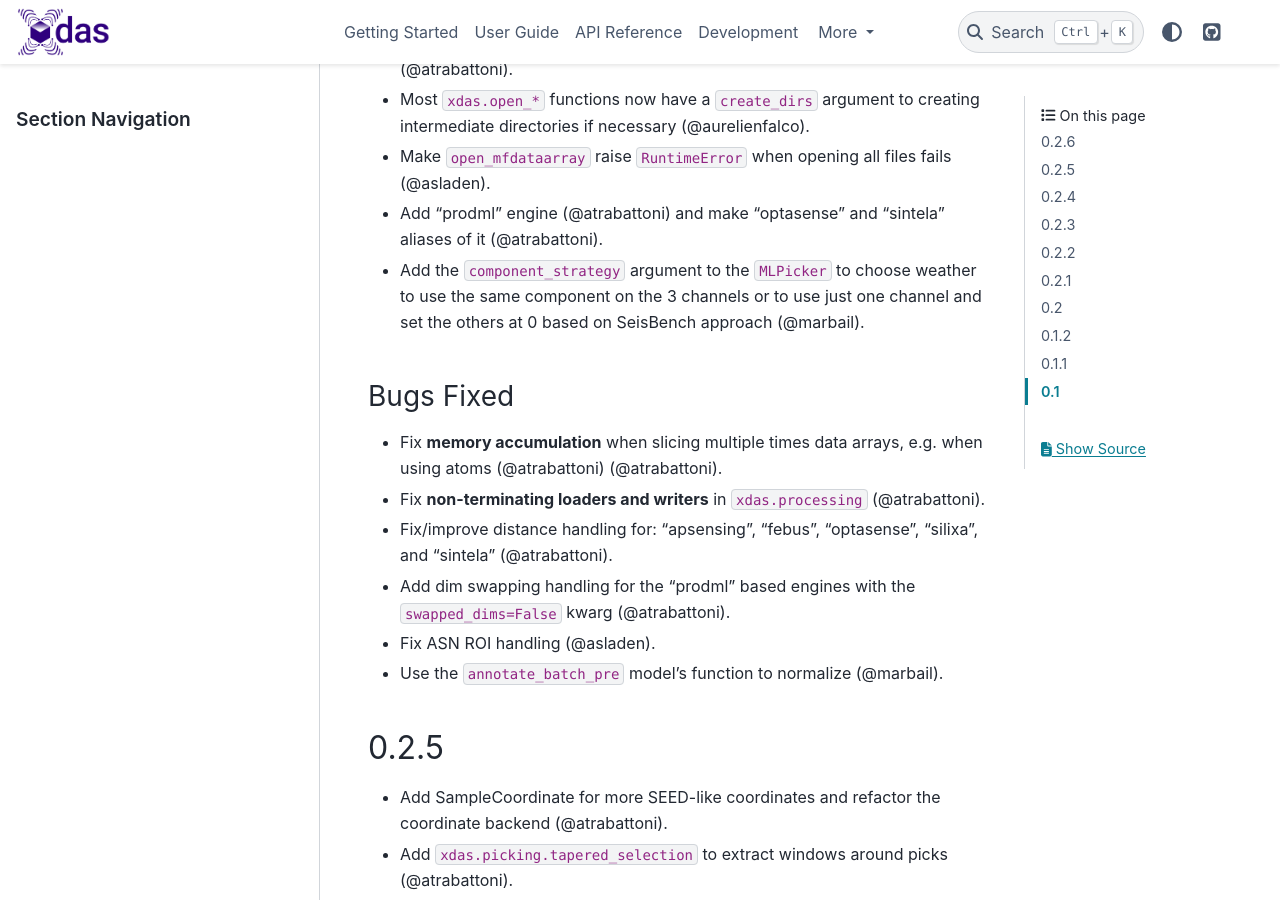
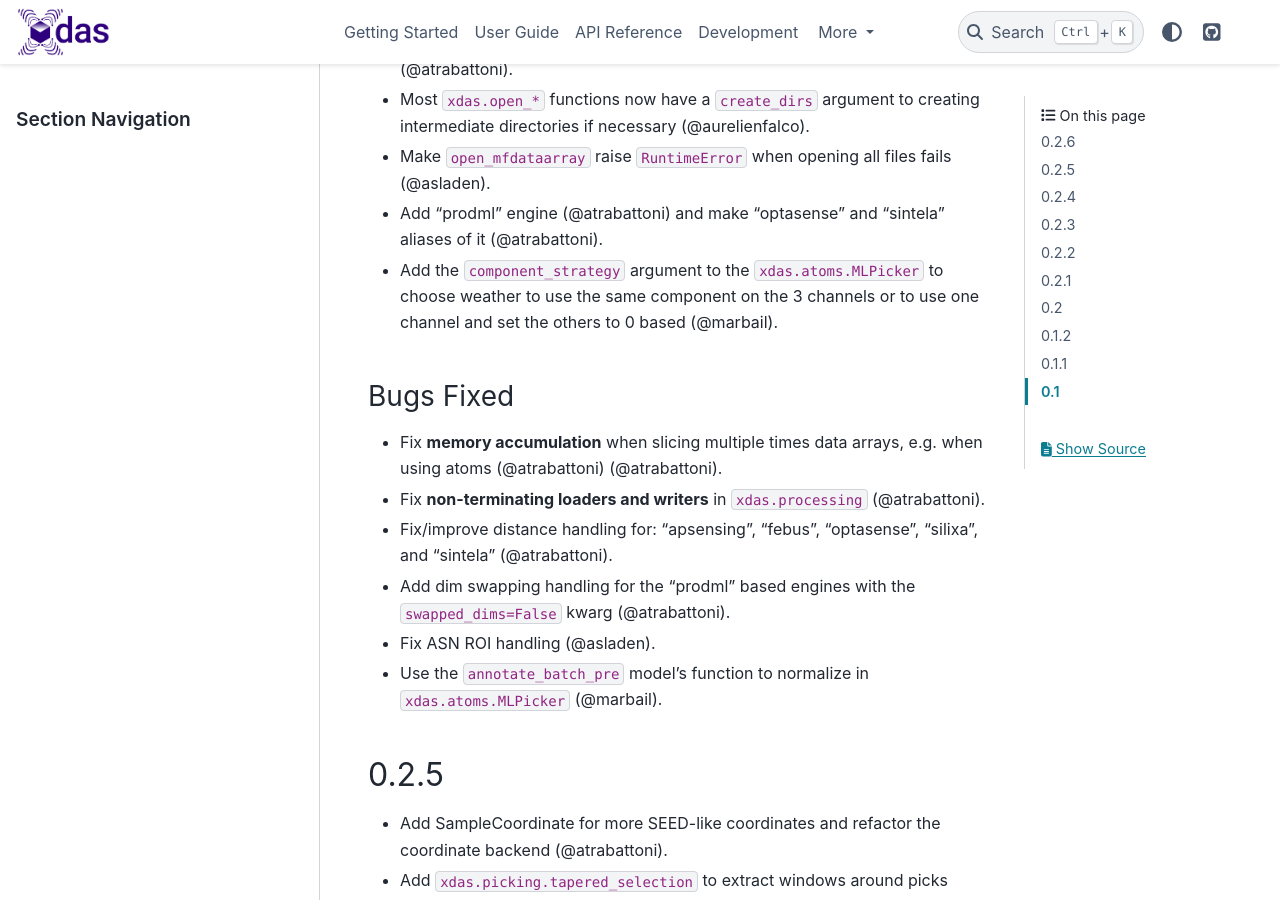
Before and after one commit to xdas-dev/xdas, a Sphinx documentation site: the page built from docs/release-notes.md, in a window 1280 px wide and 900 px high, scrolled down 653 px. Built offline with Sphinx 7.4.7 and the PyData theme 0.15.4, drawn with Linux system fonts in a browser that asks for light colours.

Commit message:
Fix release note.

```diff
--- a/docs/release-notes.md
+++ b/docs/release-notes.md
@@ -13,7 +13,7 @@
 - Most `xdas.open_*` functions now have a `create_dirs` argument to creating intermediate directories if necessary (@aurelienfalco).
 - Make `open_mfdataarray` raise `RuntimeError` when opening all files fails (@asladen).
 - Add "prodml" engine (@atrabattoni) and make "optasense" and "sintela" aliases of it (@atrabattoni).
-- Add the `component_strategy` argument to the `MLPicker` to choose weather to use the same component on the 3 channels or to use just one channel and set the others at 0 based on SeisBench approach (@marbail).
+- Add the `component_strategy` argument to the `xdas.atoms.MLPicker` to choose weather to use the same component on the 3 channels or to use one channel and set the others to 0 based (@marbail).
 
 ### Bugs Fixed
 - Fix **memory accumulation** when slicing multiple times data arrays, e.g. when using atoms (@atrabattoni) (@atrabattoni).
@@ -21,7 +21,7 @@
 - Fix/improve distance handling for: "apsensing", "febus", "optasense", "silixa", and "sintela" (@atrabattoni).
 - Add dim swapping handling for the "prodml" based engines with the `swapped_dims=False` kwarg (@atrabattoni).
 - Fix ASN ROI handling (@asladen).
-- Use the `annotate_batch_pre` model's function to normalize (@marbail).
+- Use the `annotate_batch_pre` model's function to normalize in `xdas.atoms.MLPicker` (@marbail).
 
 ## 0.2.5
 - Add SampleCoordinate for more SEED-like coordinates and refactor the coordinate backend (@atrabattoni).
```
